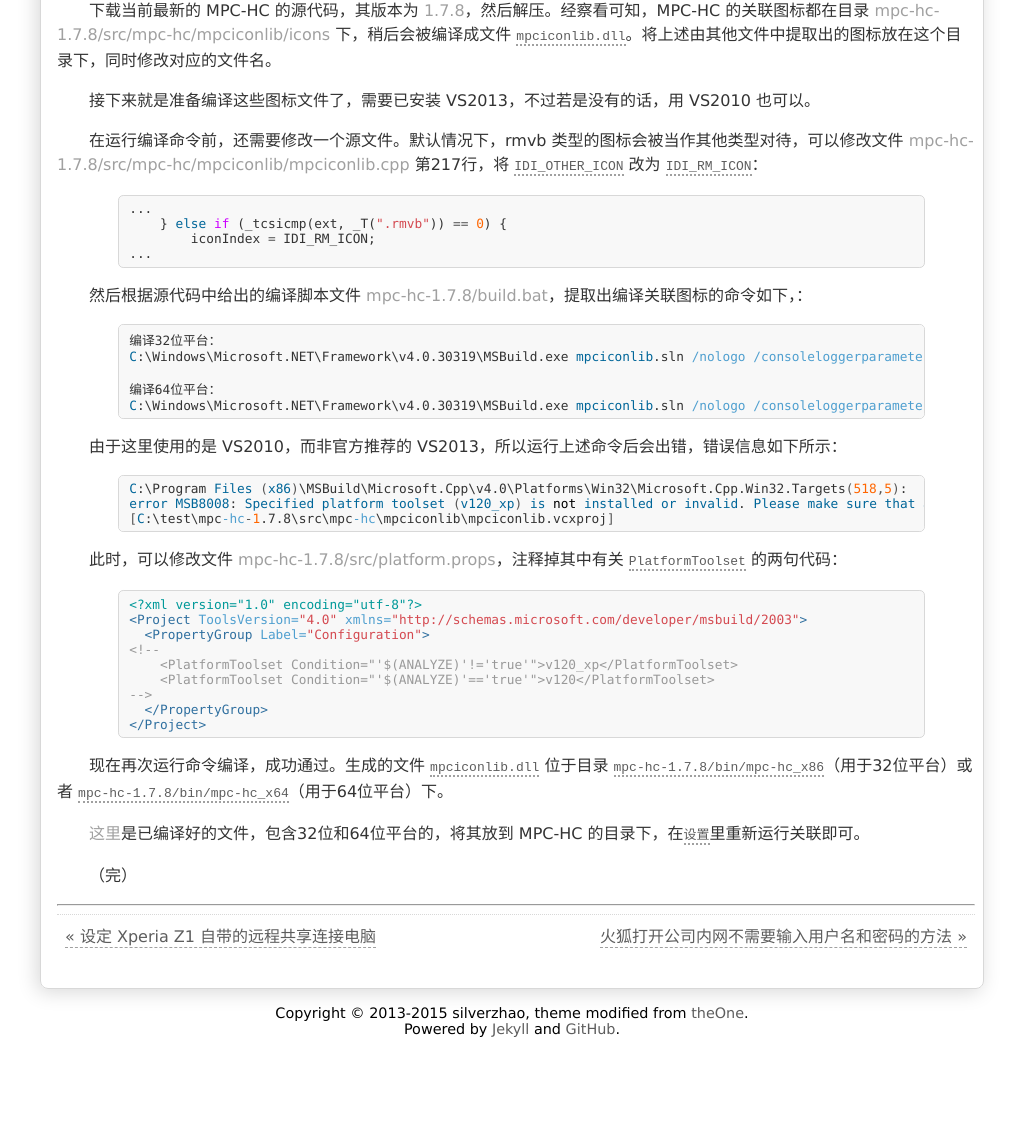
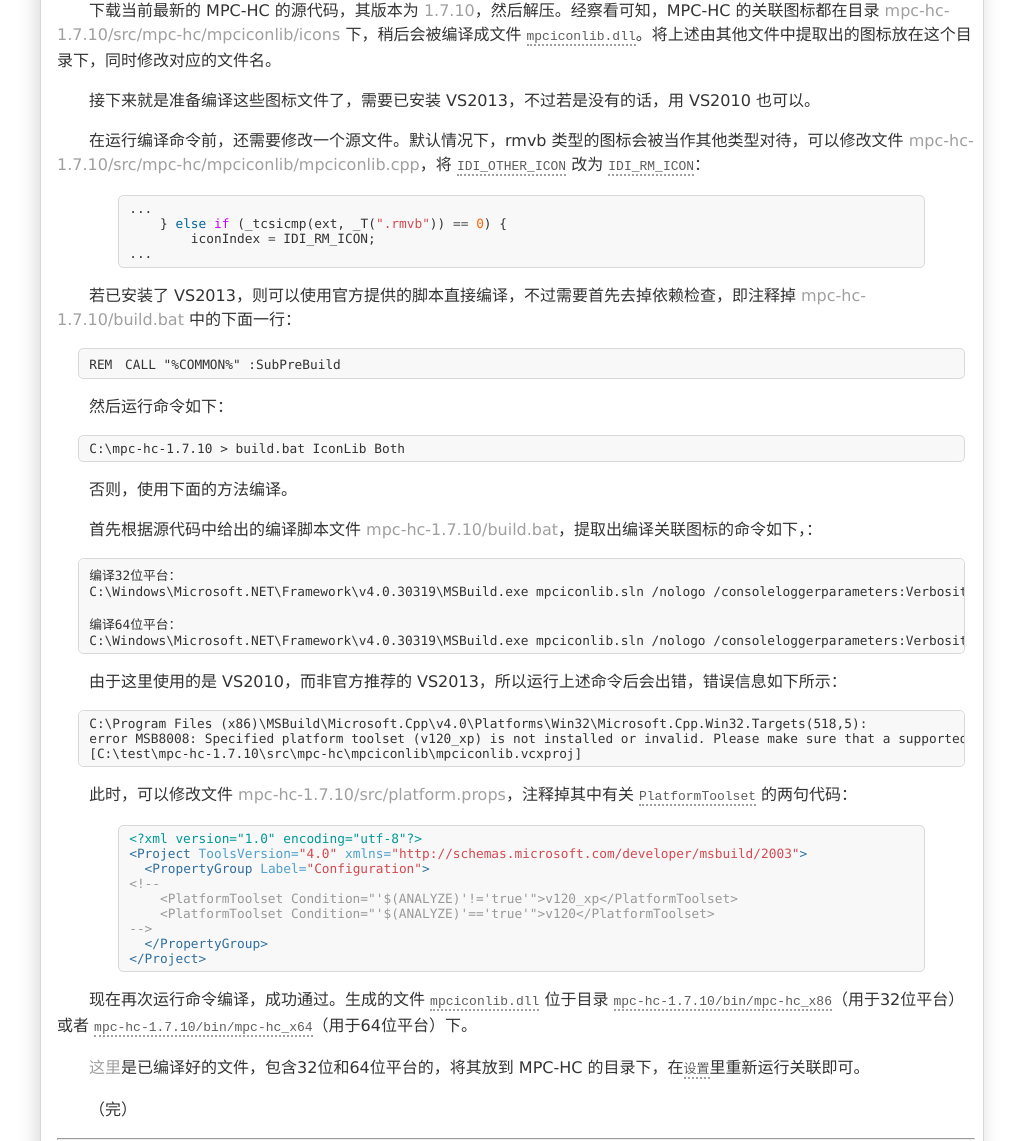
Before and after one commit to silverzhaojr/silverzhaojr.github.io, a Jekyll site: the page built from _posts/2015-03-04-customize-mpc-hc-icons.md, in a window 1280 px wide and 1400 px high, scrolled down 876 px. Shown: the part 259-1400 px from the top of the window, without its empty margins (128-1145 px from the left). Built offline with Jekyll 4.4.1, drawn with Linux system fonts in a browser that asks for light colours; Markdown is read by kramdown in place of the engine named in the settings; comment, search, counter and statistics services are not loaded; before the commit the page ends 2180 px from its top, so only the background shows below that.

Commit message:
update a post

```diff
--- a/_posts/2015-03-04-customize-mpc-hc-icons.md
+++ b/_posts/2015-03-04-customize-mpc-hc-icons.md
@@ -18,11 +18,11 @@
 
 [![自定义关联图标][pic-2]][pic-2]
 
-下载当前最新的 MPC-HC 的源代码，其版本为 [1.7.8][ref-2]，然后解压。经察看可知，MPC-HC 的关联图标都在目录 [mpc-hc-1.7.8/src/mpc-hc/mpciconlib/icons][ref-3] 下，稍后会被编译成文件 *mpciconlib.dll*。将上述由其他文件中提取出的图标放在这个目录下，同时修改对应的文件名。
+下载当前最新的 MPC-HC 的源代码，其版本为 [1.7.10][ref-2]，然后解压。经察看可知，MPC-HC 的关联图标都在目录 [mpc-hc-1.7.10/src/mpc-hc/mpciconlib/icons][ref-3] 下，稍后会被编译成文件 *mpciconlib.dll*。将上述由其他文件中提取出的图标放在这个目录下，同时修改对应的文件名。
 
 接下来就是准备编译这些图标文件了，需要已安装 VS2013，不过若是没有的话，用 VS2010 也可以。
 
-在运行编译命令前，还需要修改一个源文件。默认情况下，rmvb 类型的图标会被当作其他类型对待，可以修改文件 [mpc-hc-1.7.8/src/mpc-hc/mpciconlib/mpciconlib.cpp][ref-4] 第217行，将 *IDI_OTHER_ICON* 改为 *IDI_RM_ICON*：
+在运行编译命令前，还需要修改一个源文件。默认情况下，rmvb 类型的图标会被当作其他类型对待，可以修改文件 [mpc-hc-1.7.10/src/mpc-hc/mpciconlib/mpciconlib.cpp][ref-4]，将 *IDI_OTHER_ICON* 改为 *IDI_RM_ICON*：
 
 {% highlight cpp %}
 
@@ -33,29 +33,31 @@
 
 {% endhighlight %}
 
-然后根据源代码中给出的编译脚本文件 [mpc-hc-1.7.8/build.bat][ref-5]，提取出编译关联图标的命令如下，：
+若已安装了 VS2013，则可以使用官方提供的脚本直接编译，不过需要首先去掉依赖检查，即注释掉 [mpc-hc-1.7.10/build.bat][ref-9] 中的下面一行：
 
-{% highlight bat %}
+    REM　CALL "%COMMON%" :SubPreBuild
 
-编译32位平台：
-C:\Windows\Microsoft.NET\Framework\v4.0.30319\MSBuild.exe mpciconlib.sln /nologo /consoleloggerparameters:Verbosity=minimal /maxcpucount /nodeReuse:true /target:Build /property:Configuration=Release;Platform=Win32
+然后运行命令如下：
 
-编译64位平台：
-C:\Windows\Microsoft.NET\Framework\v4.0.30319\MSBuild.exe mpciconlib.sln /nologo /consoleloggerparameters:Verbosity=minimal /maxcpucount /nodeReuse:true /target:Build /property:Configuration=Release;Platform=x64
+    C:\mpc-hc-1.7.10 > build.bat IconLib Both
 
-{% endhighlight %}
+否则，使用下面的方法编译。
+
+首先根据源代码中给出的编译脚本文件 [mpc-hc-1.7.10/build.bat][ref-5]，提取出编译关联图标的命令如下，：
+
+    编译32位平台：
+    C:\Windows\Microsoft.NET\Framework\v4.0.30319\MSBuild.exe mpciconlib.sln /nologo /consoleloggerparameters:Verbosity=minimal /maxcpucount /nodeReuse:true /target:Build /property:Configuration=Release;Platform=Win32
+
+    编译64位平台：
+    C:\Windows\Microsoft.NET\Framework\v4.0.30319\MSBuild.exe mpciconlib.sln /nologo /consoleloggerparameters:Verbosity=minimal /maxcpucount /nodeReuse:true /target:Build /property:Configuration=Release;Platform=x64
 
 由于这里使用的是 VS2010，而非官方推荐的 VS2013，所以运行上述命令后会出错，错误信息如下所示：
 
-{% highlight bat %}
+    C:\Program Files (x86)\MSBuild\Microsoft.Cpp\v4.0\Platforms\Win32\Microsoft.Cpp.Win32.Targets(518,5):
+    error MSB8008: Specified platform toolset (v120_xp) is not installed or invalid. Please make sure that a supported PlatformToolset value is selected.
+    [C:\test\mpc-hc-1.7.10\src\mpc-hc\mpciconlib\mpciconlib.vcxproj]
 
-C:\Program Files (x86)\MSBuild\Microsoft.Cpp\v4.0\Platforms\Win32\Microsoft.Cpp.Win32.Targets(518,5):
-error MSB8008: Specified platform toolset (v120_xp) is not installed or invalid. Please make sure that a supported PlatformToolset value is selected.
-[C:\test\mpc-hc-1.7.8\src\mpc-hc\mpciconlib\mpciconlib.vcxproj]
-
-{% endhighlight %}
-
-此时，可以修改文件 [mpc-hc-1.7.8/src/platform.props][ref-6]，注释掉其中有关 *PlatformToolset* 的两句代码：
+此时，可以修改文件 [mpc-hc-1.7.10/src/platform.props][ref-6]，注释掉其中有关 *PlatformToolset* 的两句代码：
 
 {% highlight xml %}
 
@@ -71,7 +73,7 @@
 
 {% endhighlight %}
 
-现在再次运行命令编译，成功通过。生成的文件 *mpciconlib.dll* 位于目录 *mpc-hc-1.7.8/bin/mpc-hc_x86*（用于32位平台）或者 *mpc-hc-1.7.8/bin/mpc-hc_x64*（用于64位平台）下。
+现在再次运行命令编译，成功通过。生成的文件 *mpciconlib.dll* 位于目录 *mpc-hc-1.7.10/bin/mpc-hc_x86*（用于32位平台）或者 *mpc-hc-1.7.10/bin/mpc-hc_x64*（用于64位平台）下。
 
 [这里][ref-7]是已编译好的文件，包含32位和64位平台的，将其放到 MPC-HC 的目录下，在*设置*里重新运行关联即可。
 
@@ -83,10 +85,11 @@
 [pic-2]: https://ucry3q.dm2302.livefilestore.com/y2paCSAZtEyS_UljnhYnPDp7RjFoZNOxEIsderkss9krm8dITCPXu-BQ1KuYaPHj3A8EplNfX1tq-9v0PGkXHGMuBxv8JMwVp5rCu_NAvW11qgKt8ED9I9sRIg8b5-S5KPfFAd6h7ixOj2Cvtvv9kLrmA/2015-03-05.02.png?psid=1
 
 [ref-1]: http://www.nirsoft.net/utils/resources_extract.html
-[ref-2]: https://github.com/mpc-hc/mpc-hc/releases/tag/1.7.8
-[ref-3]: https://github.com/mpc-hc/mpc-hc/tree/6fcba1bead7608fb480ab943ab9689bc66f4e009/src/mpc-hc/mpciconlib/icons
-[ref-4]: https://github.com/mpc-hc/mpc-hc/blob/6fcba1bead7608fb480ab943ab9689bc66f4e009/src/mpc-hc/mpciconlib/mpciconlib.cpp#L217
-[ref-5]: https://github.com/mpc-hc/mpc-hc/blob/6fcba1bead7608fb480ab943ab9689bc66f4e009/build.bat#L259
-[ref-6]: https://github.com/mpc-hc/mpc-hc/blob/6fcba1bead7608fb480ab943ab9689bc66f4e009/src/platform.props
-[ref-7]: http://pan.baidu.com/s/1bn6MVa3
+[ref-2]: https://github.com/mpc-hc/mpc-hc/releases/tag/1.7.10
+[ref-3]: https://github.com/mpc-hc/mpc-hc/tree/d911f14d5619d800819d6f4658e72236720b79af/src/mpc-hc/mpciconlib/icons
+[ref-4]: https://github.com/mpc-hc/mpc-hc/blob/d911f14d5619d800819d6f4658e72236720b79af/src/mpc-hc/mpciconlib/mpciconlib.cpp#L220
+[ref-5]: https://github.com/mpc-hc/mpc-hc/blob/d911f14d5619d800819d6f4658e72236720b79af/build.bat
+[ref-6]: https://github.com/mpc-hc/mpc-hc/blob/d911f14d5619d800819d6f4658e72236720b79af/src/platform.props
+[ref-7]: http://pan.baidu.com/s/1pJktDdL
 [ref-8]: http://mpc-hc.org/
+[ref-9]: https://github.com/mpc-hc/mpc-hc/blob/d911f14d5619d800819d6f4658e72236720b79af/build.bat#L74
```
